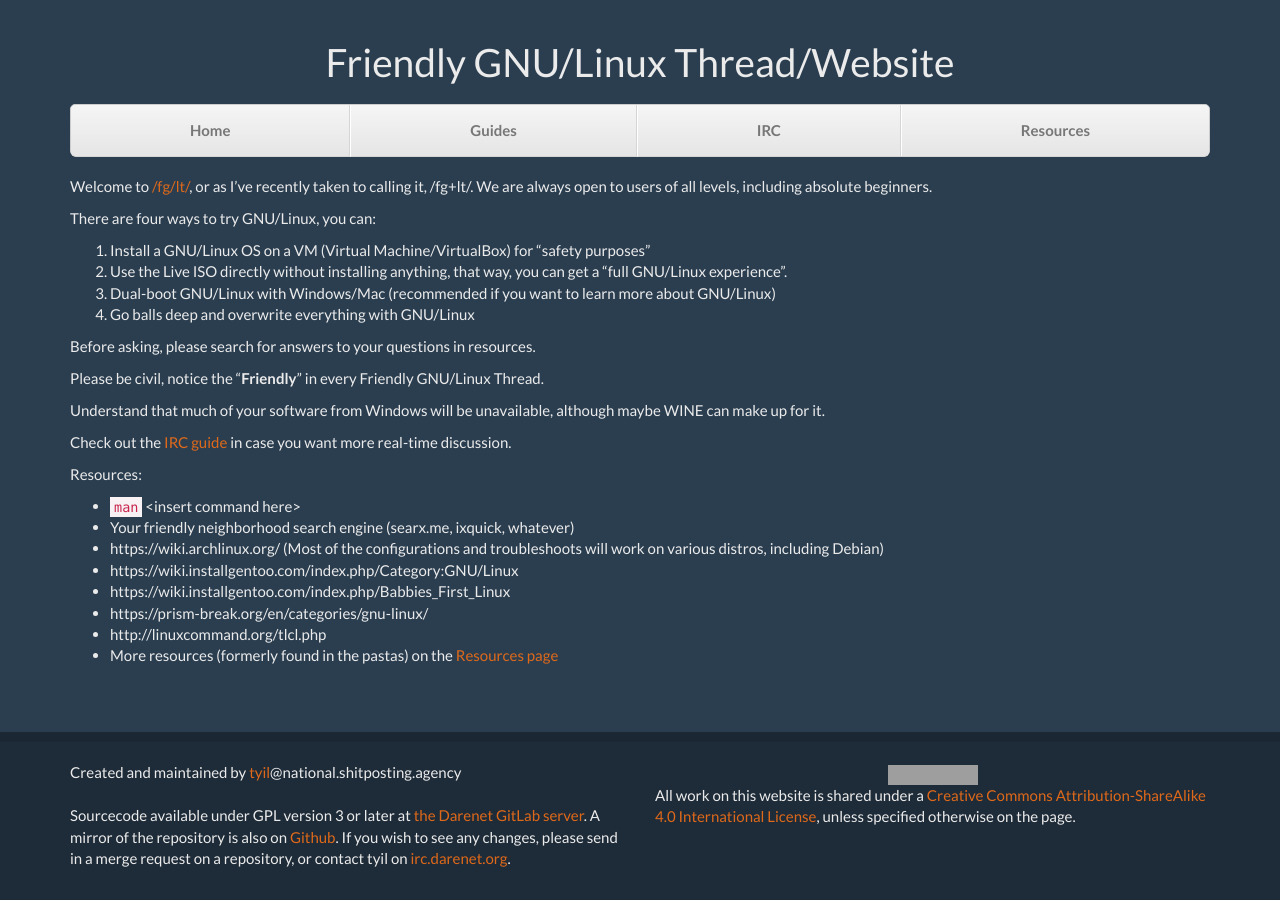
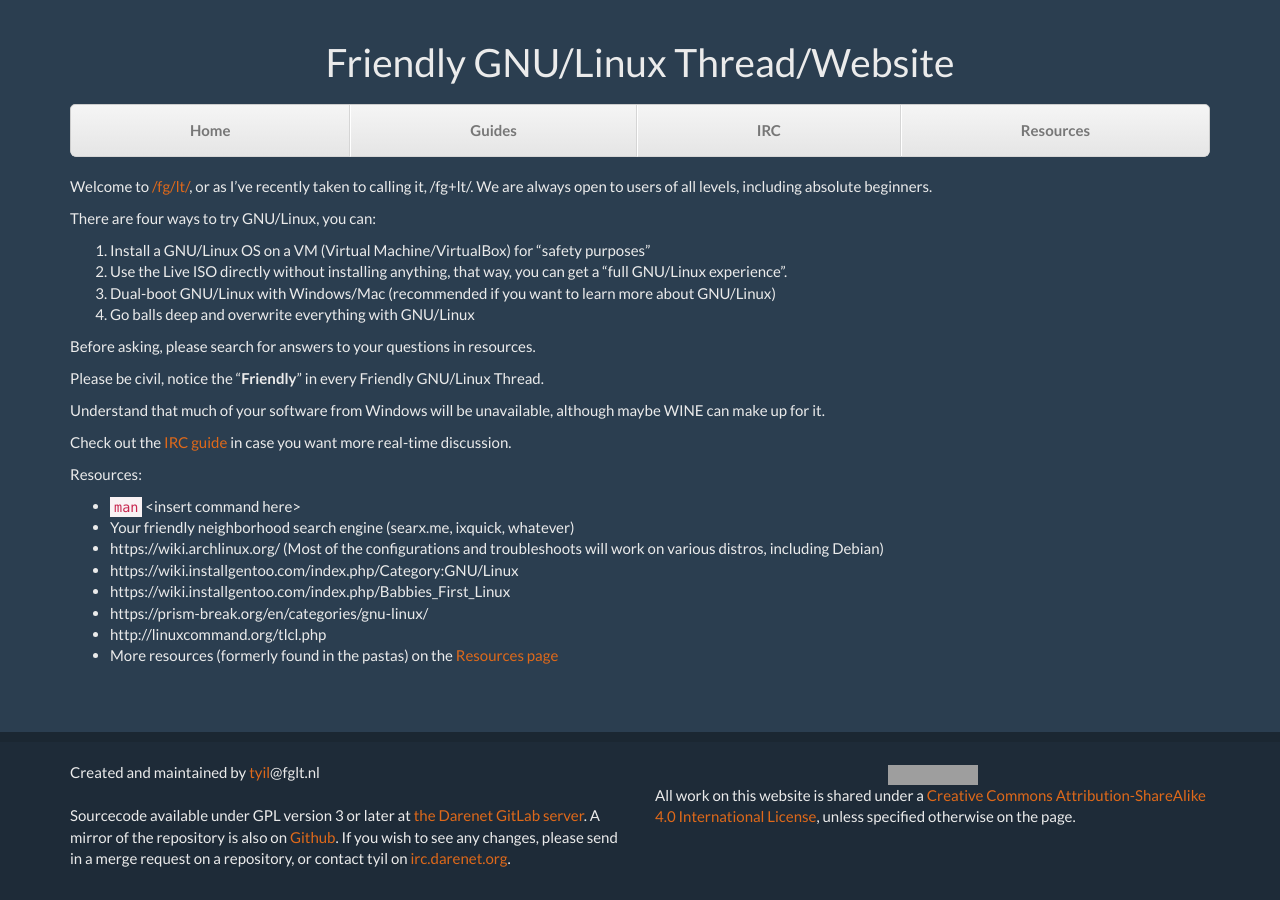
Before and after one commit to scriptkitties/fglt, a Jekyll site: the page built from index.md, in a window 1280 px wide. Built offline with Jekyll 4.4.1, drawn with Linux system fonts in a browser that asks for light colours; Markdown is read by kramdown in place of the engine named in the settings; some of the changed lines change nothing that is shown; grey boxes are pictures that could not be loaded.

Commit message:
Update contact email address

```diff
--- a/_includes/footer.html
+++ b/_includes/footer.html
@@ -2,7 +2,7 @@
 	<div class="col-md-6">
 		<p>
 			Created and maintained by <a
-			href="http://tyil.work/">tyil</a>@national.shitposting.agency
+			href="http://tyil.work/">tyil</a>@fglt.nl
 			<br><br> Sourcecode available under GPL version 3 or later at <a
 			href="https://c.darenet.org/tyil/fglt">the Darenet GitLab
 			server</a>. A mirror of the repository is also on <a
```
